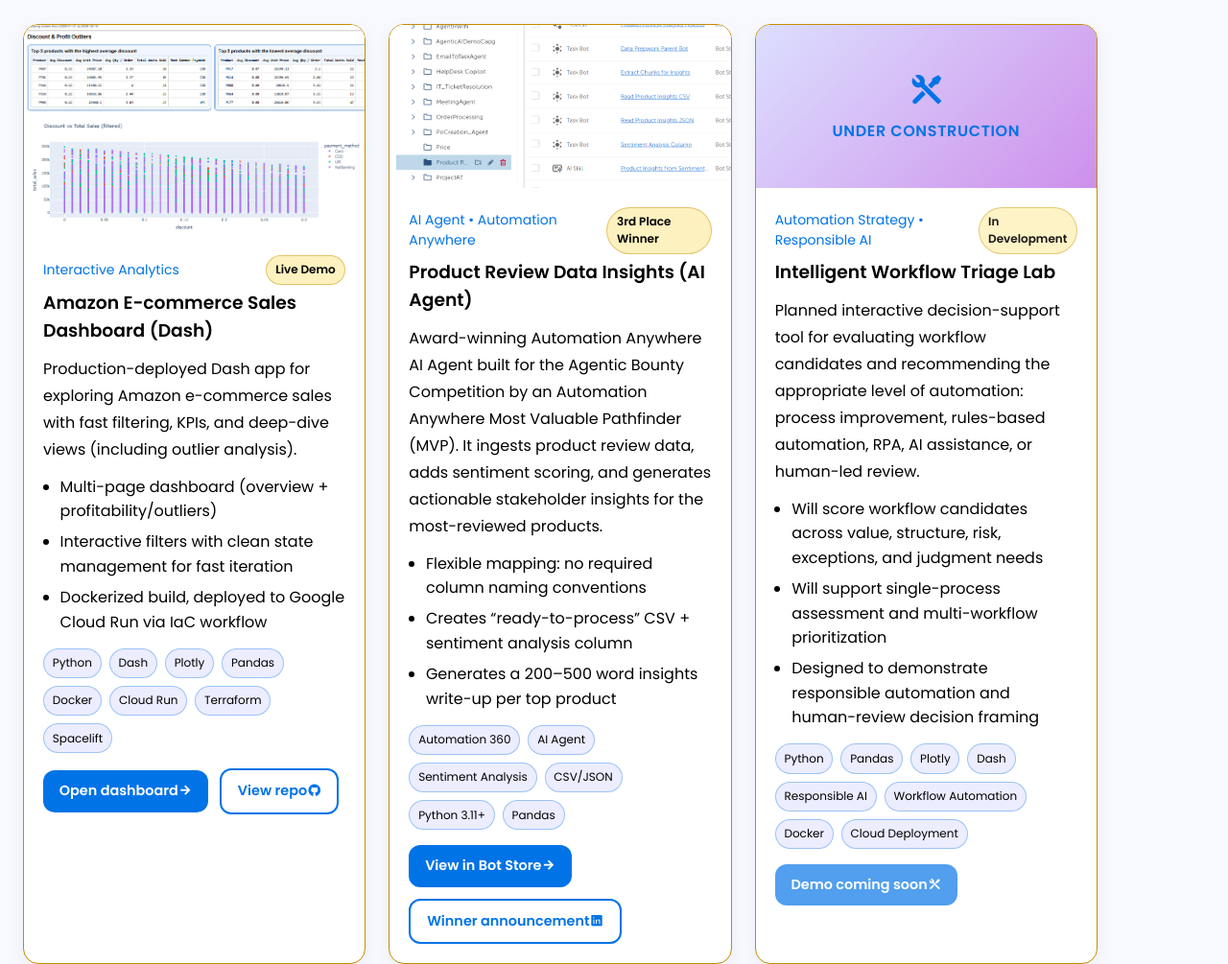
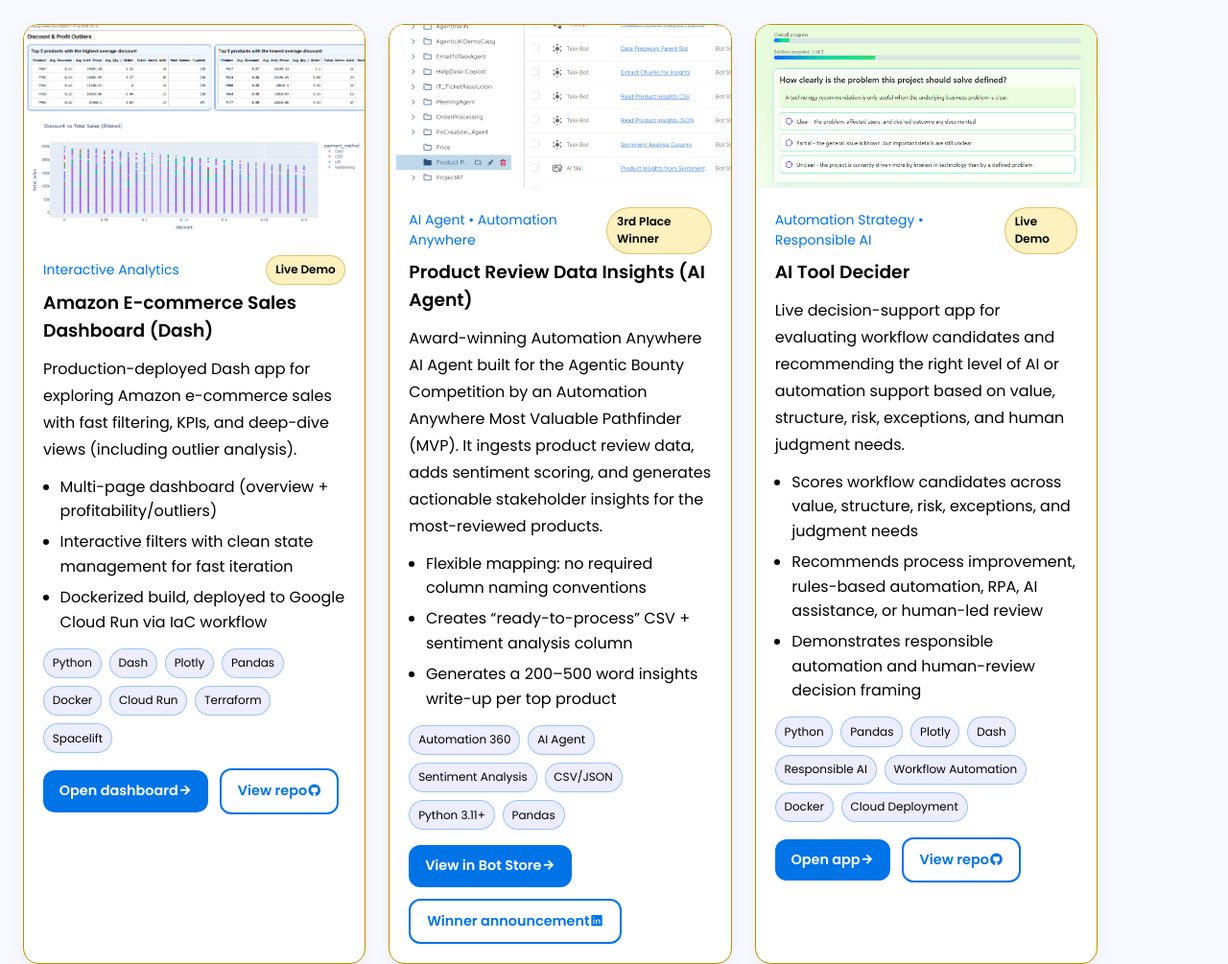
Before and after one commit to HappyCampr/Jenna-Portfolio, a plain HTML site: page index.html in a window 1280 px wide. Shown: the part 3220-4225 px from the top of the page at 96% size. Drawn offline with nearby package versions, Linux system fonts and the light colour scheme.

Commit message:
Adding in AI Tool Decider

```diff
--- a/index.html
+++ b/index.html
@@ -357,35 +357,36 @@
                 </div>
             </article>
 
-            <article class="projects__card projects__card--in-progress">
-                <div class="projects__thumb projects__thumb--3">
-                    <div class="projects__construction-label">
-                        <i class="ri-tools-line"></i>
-                        <span>Under Construction</span>
-                    </div>
+            <article class="projects__card">
+                <div class="projects__thumb projects__thumb--image">
+                    <img
+                        src="assets/img/AIDecisionHelper.png"
+                        alt="AI Tool Decider app screenshot"
+                        loading="lazy"
+                    />
                 </div>
 
                 <div class="projects__data">
                     <div class="projects__top">
                         <span class="projects__subtitle">Automation Strategy • Responsible AI</span>
-                        <span class="projects__badge projects__badge--progress">In Development</span>
+                        <span class="projects__badge">Live Demo</span>
                     </div>
 
-                    <h3 class="projects__title">Intelligent Workflow Triage Lab</h3>
+                    <h3 class="projects__title">AI Tool Decider</h3>
 
                     <p class="projects__description">
-                        Planned interactive decision-support tool for evaluating workflow candidates and
-                        recommending the appropriate level of automation: process improvement, rules-based
-                        automation, RPA, AI assistance, or human-led review.
+                        Live decision-support app for evaluating workflow candidates and recommending the
+                        right level of AI or automation support based on value, structure, risk, exceptions,
+                        and human judgment needs.
                     </p>
 
                     <ul class="projects__bullets">
-                        <li>Will score workflow candidates across value, structure, risk, exceptions, and judgment needs</li>
-                        <li>Will support single-process assessment and multi-workflow prioritization</li>
-                        <li>Designed to demonstrate responsible automation and human-review decision framing</li>
+                        <li>Scores workflow candidates across value, structure, risk, exceptions, and judgment needs</li>
+                        <li>Recommends process improvement, rules-based automation, RPA, AI assistance, or human-led review</li>
+                        <li>Demonstrates responsible automation and human-review decision framing</li>
                     </ul>
 
-                    <div class="projects__chips" aria-label="Planned technology stack">
+                    <div class="projects__chips" aria-label="Tech stack">
                         <span class="chip">Python</span>
                         <span class="chip">Pandas</span>
                         <span class="chip">Plotly</span>
@@ -397,9 +398,23 @@
                     </div>
 
                     <div class="projects__actions">
-                        <span class="button button--small button--disabled" aria-disabled="true">
-                            Demo coming soon <i class="ri-tools-line"></i>
-                        </span>
+                        <a
+                            class="button button--small"
+                            href="https://ai-tool-decider-ug3lp37a6a-uc.a.run.app/"
+                            target="_blank"
+                            rel="noreferrer"
+                        >
+                            Open app <i class="ri-arrow-right-line"></i>
+                        </a>
+
+                        <a
+                            class="button button--ghost button--small"
+                            href="https://github.com/HappyCampr/AI-Tool-Decider"
+                            target="_blank"
+                            rel="noreferrer"
+                        >
+                            View repo <i class="ri-github-fill"></i>
+                        </a>
                     </div>
                 </div>
             </article>
```
Also changed, not shown: assets/img/AIDecisionHelper.png (added).
